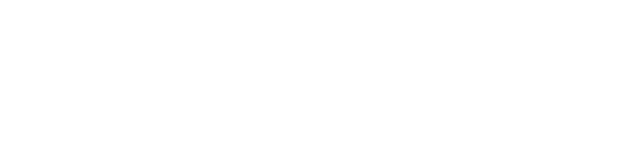
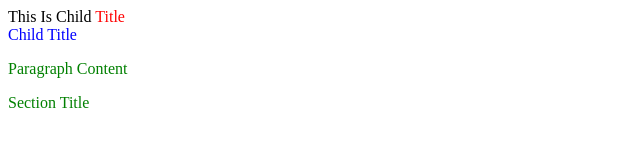
Before and after one commit to AhmedZaki11103/Front_End, a plain HTML site: page CSS/Week 2/01.html in a window 1280 px wide. Shown: the whole page, without its empty margins (0-640 px from the left). Drawn offline with Linux system fonts and the light colour scheme.

Commit message:
Add files via upload

```diff
--- /dev/null
+++ b/CSS/Week 2/01.css
@@ -0,0 +1,15 @@
+.parent .child .title{
+  color: red;
+}
+
+.parent  .title {
+  color: blue;
+}
+
+div p{
+  color: green;
+}
+
+.title{
+  color: green;
+}
--- a/CSS/Week 2/01.html
+++ b/CSS/Week 2/01.html
@@ -3,9 +3,25 @@
 <head>
   <meta charset="UTF-8">
   <meta name="viewport" content="width=device-width, initial-scale=1.0">
-  <title>Document</title>
+  <title>Week 2 Assign 1</title>
+  <link rel="stylesheet" href="/Week 2/01.css">
 </head>
 <body>
-
+  <div class="parent">
+    <div class="child">This Is Child <span class="title">Title</span></div>
+    <span class="title">Child Title</span>
+    <p>Paragraph Content</p>
+  </div>
+  <div class="title">Section Title</div>
 </body>
 </html>
+
+
+<!--
+شاهد البنية السابقة في المثال ولا تقم بالتعديل عليها
+قم بتلوين كلمة Title باللون الأحمر
+قم بتلوين جملة Child Title باللون الأزرق
+قم بتلوين جملة Paragraph Content باللون الأخضر
+قم بتلوين جملة Section Title باللون الأخضر
+قم بجمع الألوان المتشابهه مع بعضها
+-->
```
